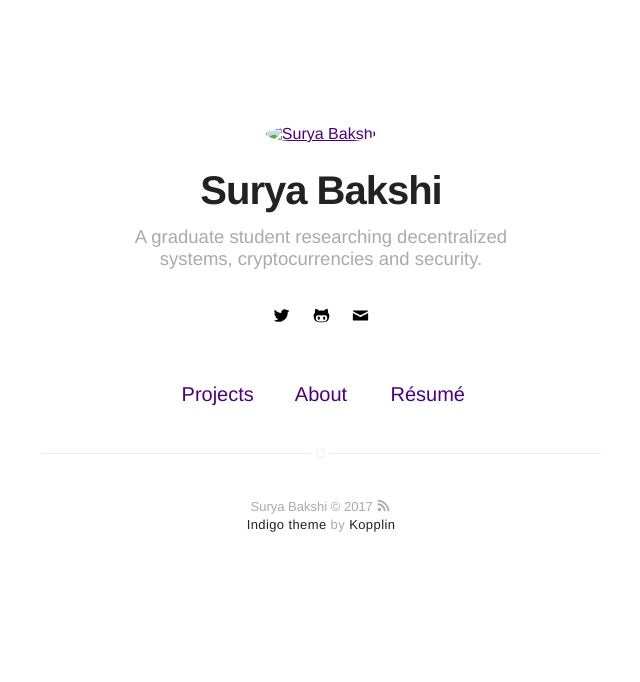
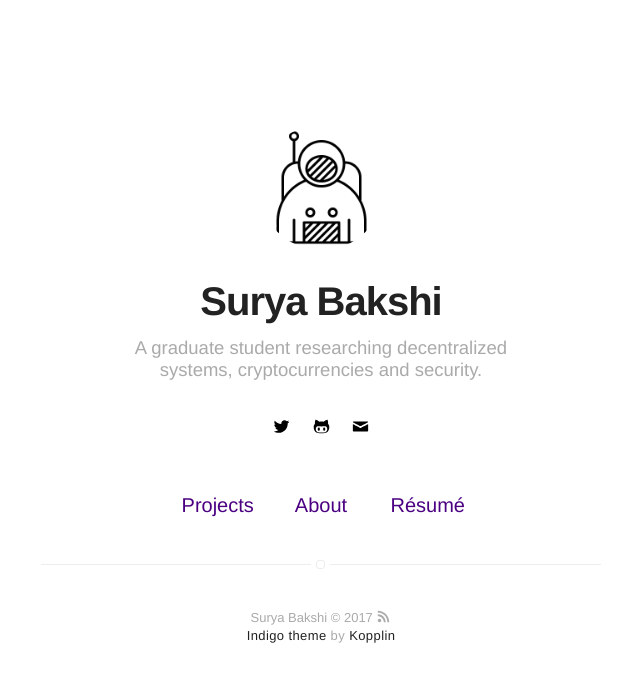
Before and after one commit to srya-b/srya-b.github.io, a Jekyll site: the page built from index.html, in a window 1280 px wide. Shown: the top 682 px of the page, without its empty margins (319-959 px from the left). Built offline with Jekyll 4.4.1, drawn with Linux system fonts in a browser that asks for light colours.

Commit message:
new profile

```diff
--- a/_config.yml
+++ b/_config.yml
@@ -8,7 +8,7 @@ description: A blog about technology and stuff related
 # if it's an external image, update below for true
 # better with square images
 external-image: false
-# picture: assets/images/profile.jpg
+picture: assets/images/profile.png
 
 # If you want to include your resume, set to true
 # and specify source (external or local).
```
Also changed, not shown: assets/images/profile.png (added).
